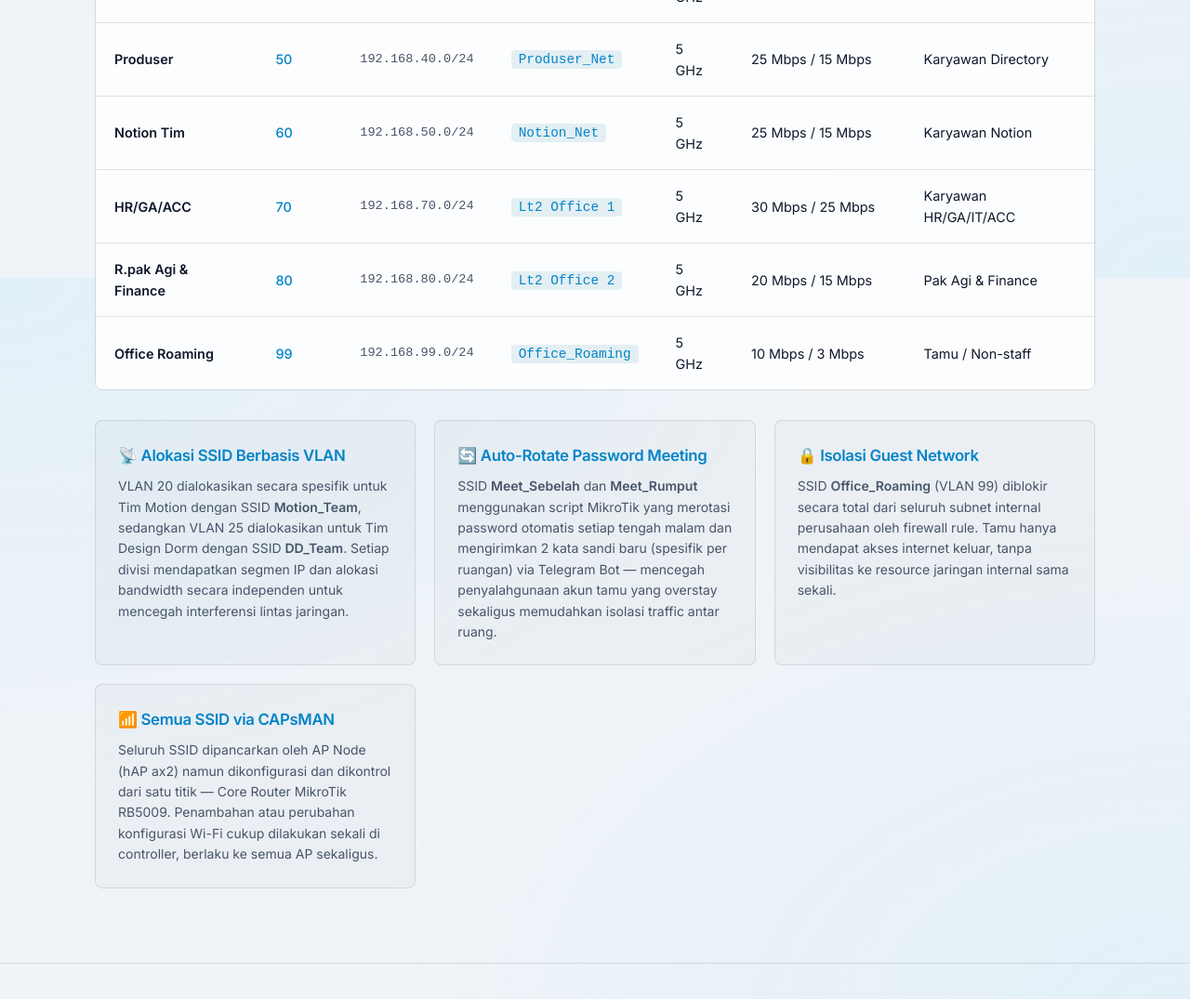
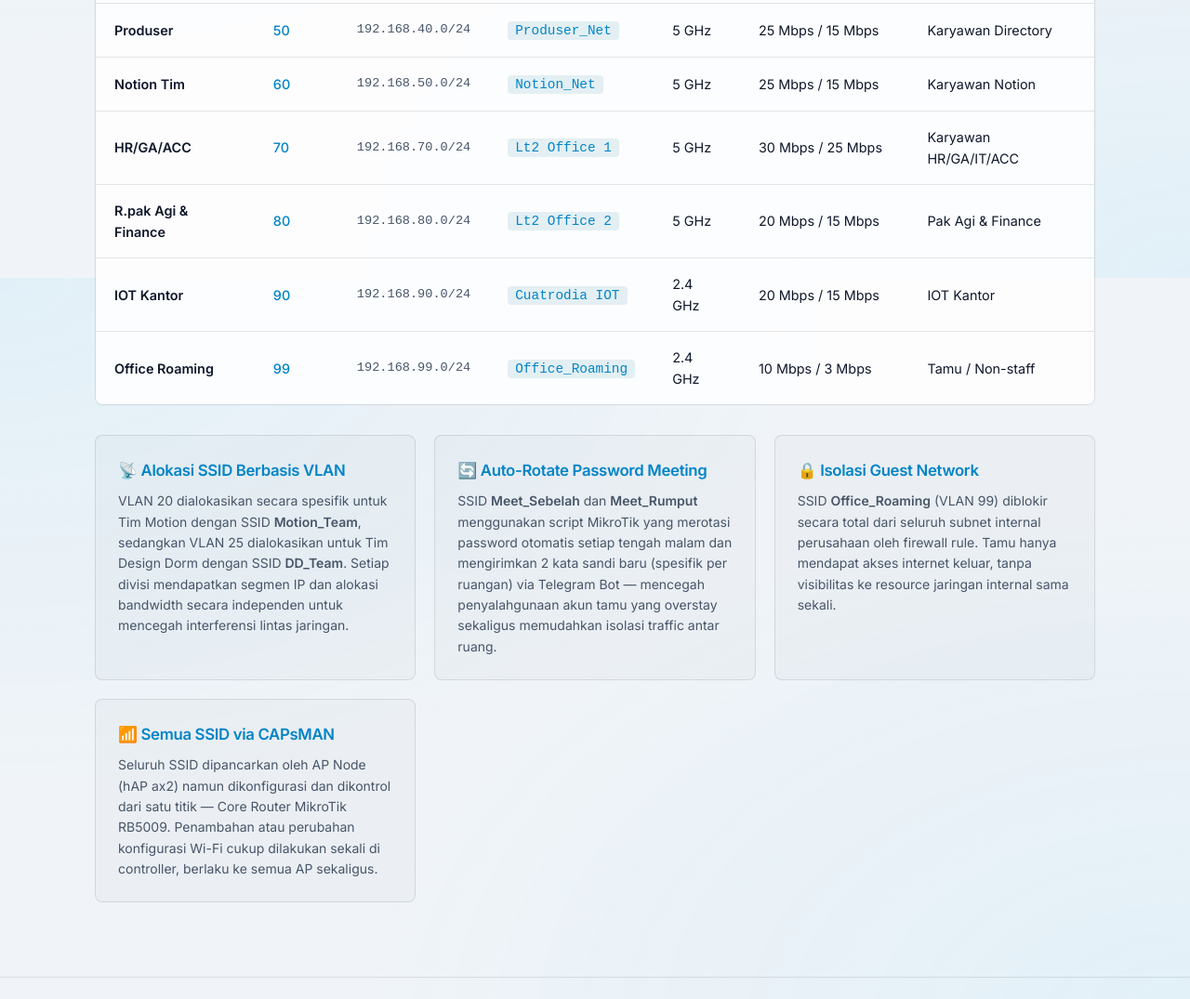
Before and after one commit to kazuhaaaaan/ITDev, a plain HTML site: page index.html in a window 1280 px wide. Shown: the part 8501-9576 px from the top of the page at 93% size. Drawn offline with Linux system fonts and the light colour scheme.

Commit message:
Add files via upload

```diff
--- a/index.html
+++ b/index.html
@@ -971,11 +971,20 @@
                             <td>Pak Agi & Finance</td>
                         </tr>
                         <tr>
+                            <td><strong>IOT Kantor</strong></td>
+                            <td><span class="price">90</span></td>
+                            <td class="text-muted" style="font-family:monospace;font-size:0.85rem">192.168.90.0/24</td>
+                            <td><code style="background:rgba(56,189,248,0.1);padding:2px 8px;border-radius:4px;color:var(--primary)">Cuatrodia IOT</code></td>
+                            <td>2.4 GHz</td>
+                            <td>20 Mbps / 15 Mbps</td>
+                            <td>IOT Kantor</td>
+                        </tr>
+                        <tr>
                             <td><strong>Office Roaming</strong></td>
                             <td><span class="price">99</span></td>
                             <td class="text-muted" style="font-family:monospace;font-size:0.85rem">192.168.99.0/24</td>
                             <td><code style="background:rgba(56,189,248,0.1);padding:2px 8px;border-radius:4px;color:var(--primary)">Office_Roaming</code></td>
-                            <td>5 GHz</td>
+                            <td>2.4 GHz</td>
                             <td>10 Mbps / 3 Mbps</td>
                             <td>Tamu / Non-staff</td>
                         </tr>
```
